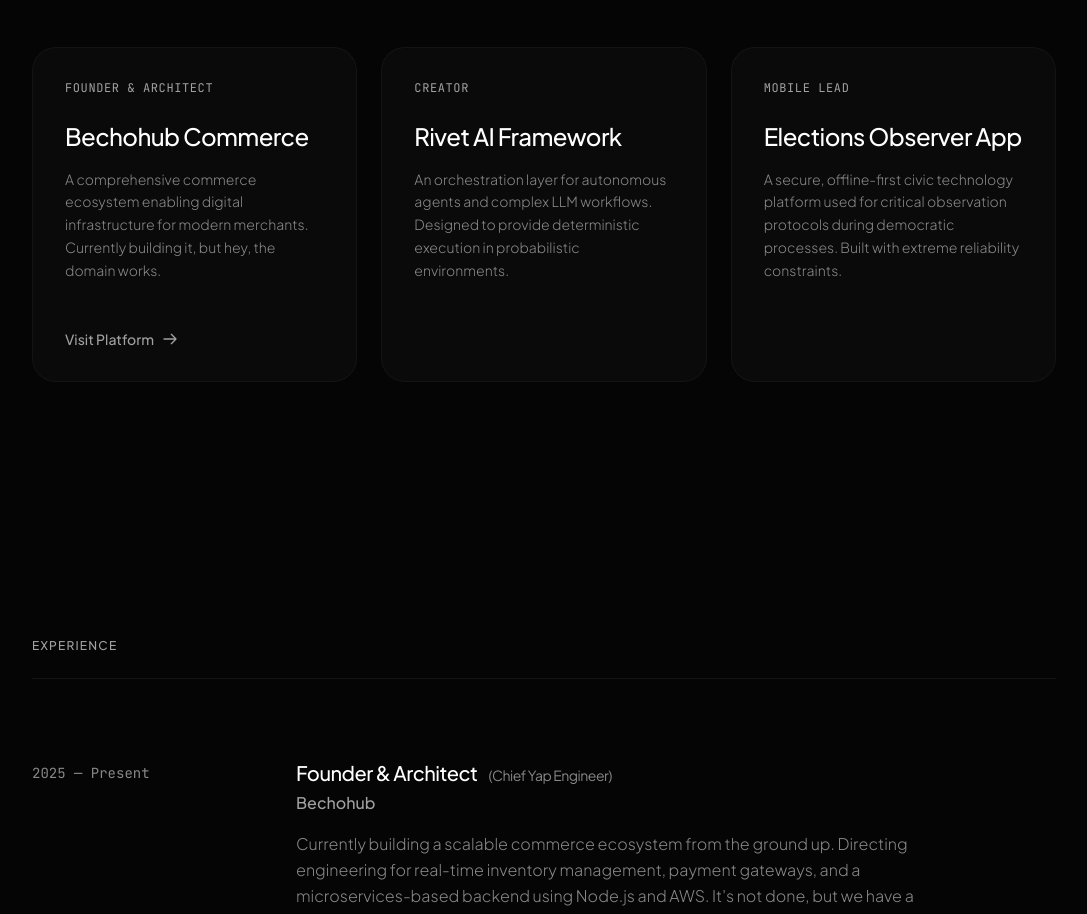
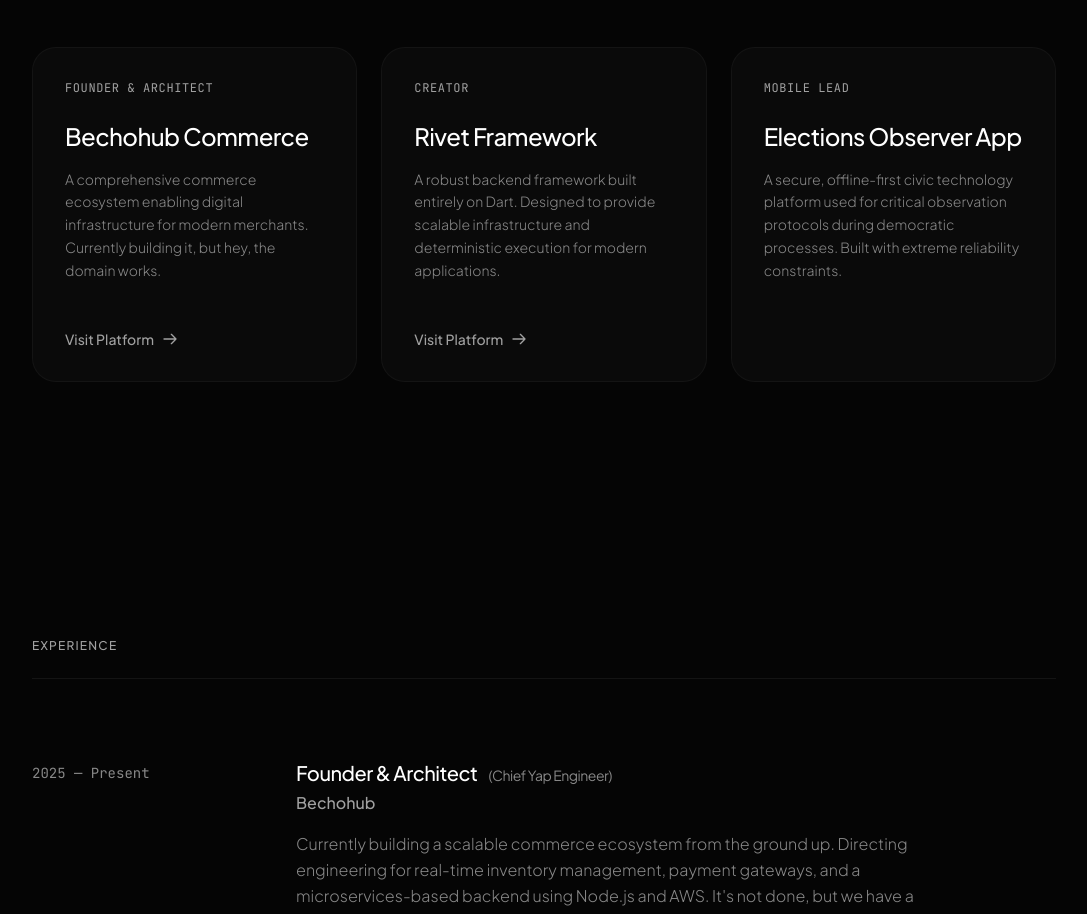
Before and after one commit to supratim1609/my_portfolio, a Next.js app: page / in a window 1280 px wide. Shown: the part 1580-2494 px from the top of the page, without its empty margins (96-1183 px from the left). Built offline with nearby package versions, Linux system fonts and the light colour scheme.

Commit message:
fix: update Rivet Framework description and link

```diff
--- a/components/Projects.tsx
+++ b/components/Projects.tsx
@@ -11,10 +11,10 @@ const PROJECTS = [
     link: "https://www.bechohub.com/",
   },
   {
-    title: "Rivet AI Framework",
-    description: "An orchestration layer for autonomous agents and complex LLM workflows. Designed to provide deterministic execution in probabilistic environments.",
+    title: "Rivet Framework",
+    description: "A robust backend framework built entirely on Dart. Designed to provide scalable infrastructure and deterministic execution for modern applications.",
     role: "Creator",
-    link: "#",
+    link: "https://supratim1609.github.io/rivet_landing/",
   },
   {
     title: "Elections Observer App",
```
